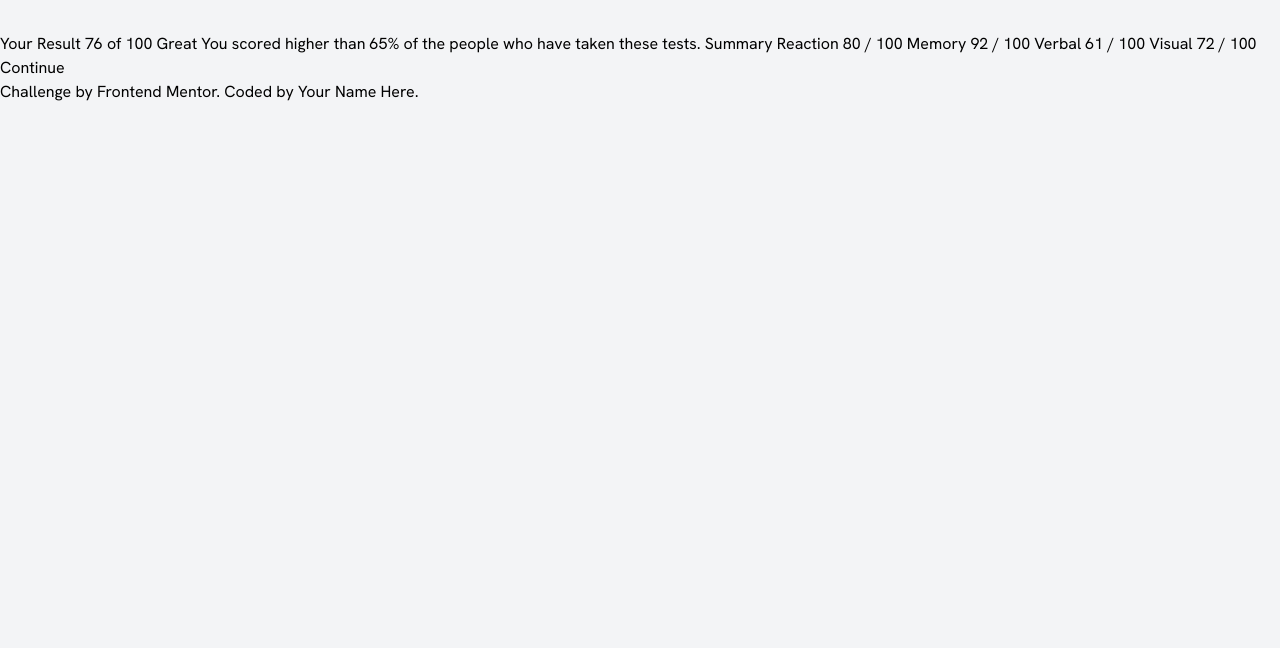
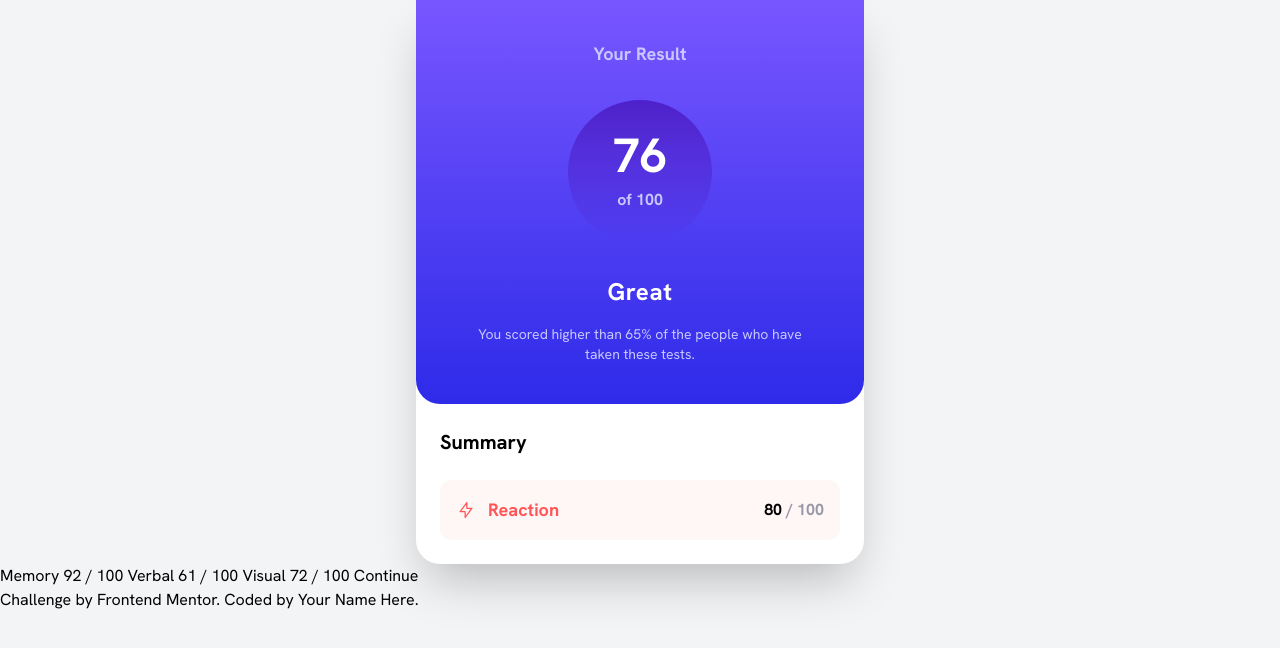
Before and after one commit to LiwGar/003_FM_Result_Summary_Component, a website: page src/index.html in a window 1280 px wide. Drawn offline with Linux system fonts and the light colour scheme.

Commit message:
Estilos para primer article.

```diff
--- a/src/index.html
+++ b/src/index.html
@@ -14,18 +14,41 @@
   <title>Frontend Mentor | Results summary component</title>
 
 </head>
-<body class="font-haken bg-gray-100 py-8">
-  Your Result
-  76
-  of 100
+<body class="font-haken bg-gray-100">
 
-  Great
-  You scored higher than 65% of the people who have taken these tests.
+  <section class="w-[100%] max-w-md mx-auto bg-white align-center shadow-2xl rounded-b-3xl">
+    <article class="p-10 bg-gradient-to-b from-gradients-LightSlateBlue to-gradients-LightRoyalBlue text-center rounded-b-3xl">
+      <p class="text-neutral-LightLavender font-bold text-lg">Your Result</p>
+      <div class="w-36 mx-auto my-8 aspect-square bg-gradient-to-b from-gradients-VioletBlue to-gradients-PersianBlue content-center rounded-full">
+        <p class="mb-2 text-neutral-White font-bold text-5xl ">76</p>
+        <p class="text-neutral-LightLavender font-bold">of 100</p>
+      </div>
+      <h3 class="mb-4 text-neutral-White font-bold text-2xl tracking-wide"> Great</h3>
+      <p class="w-[90%] mx-auto text-neutral-LightLavender text-center text-sm">You scored higher than 65% of the people who have taken these tests.</p>
+    </article>
+    <article class="grid p-6 gap-6">
+      <h3 class="font-bold text-xl">Summary</h3>
+      <div class="flex px-4 py-4 bg-primary-LightRed/5 items-center rounded-xl">
+        <img src="./assets/images/icon-reaction.svg">
+        <p class="ml-3 text-primary-LightRed font-bold text-lg">Reaction</p>
+        <p class="ml-auto font-bold ">
+          <span class="text-primary-DarkGrayBlue">80</span>
+          <span class="text-neutral-DarkGrayBlue/50">/ 100</span>
+        </p>
+      </div>
+    </article>
 
-  Summary
+  </section>
 
-  Reaction
-  80 / 100
+
+
+
+
+
+
+
+
+
 
   Memory
   92 / 100
```
Also changed, not shown: src/css/styles.css.
